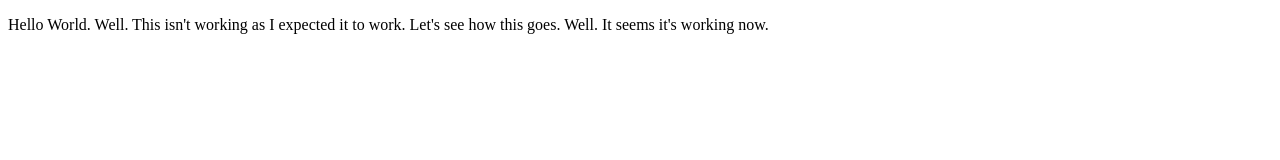
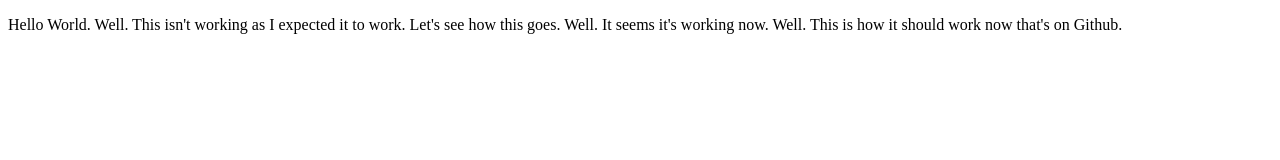
Before and after one commit to Zeumlight/Projects, a plain HTML site: page index.html in a window 1280 px wide. Drawn offline with Linux system fonts and the light colour scheme.

Commit message:
cambios, agregué información de Git

```diff
--- a/index.html
+++ b/index.html
@@ -10,7 +10,7 @@
     <p>
         Hello World. Well. This isn't working as
         I expected it to work. Let's see how this goes.
-        Well. It seems it's working now.
+        Well. It seems it's working now. Well. This is how it should work now that's on Github.
     </p>
 </body>
 </html>
```
